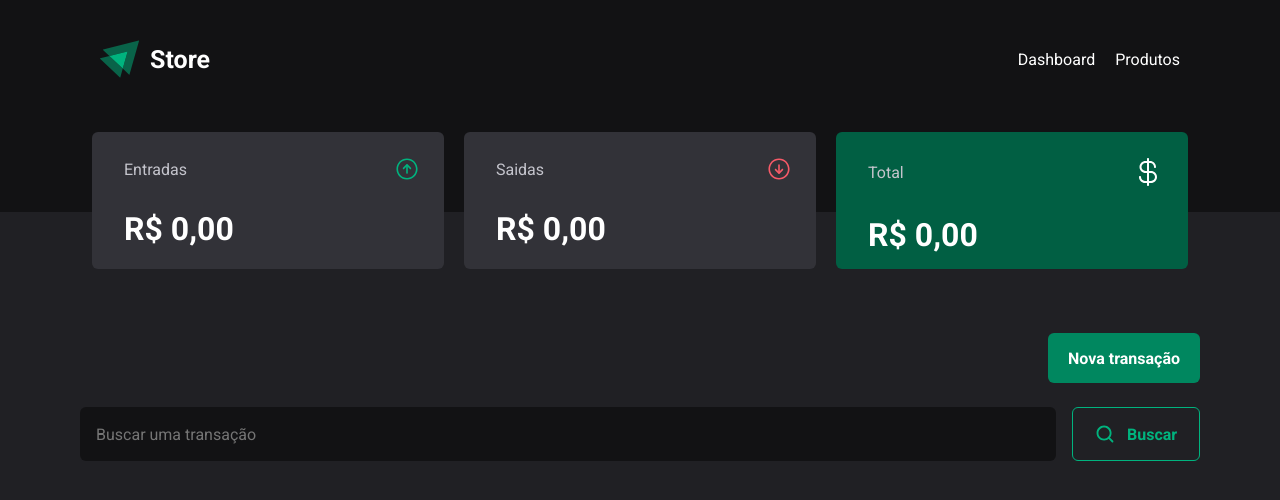
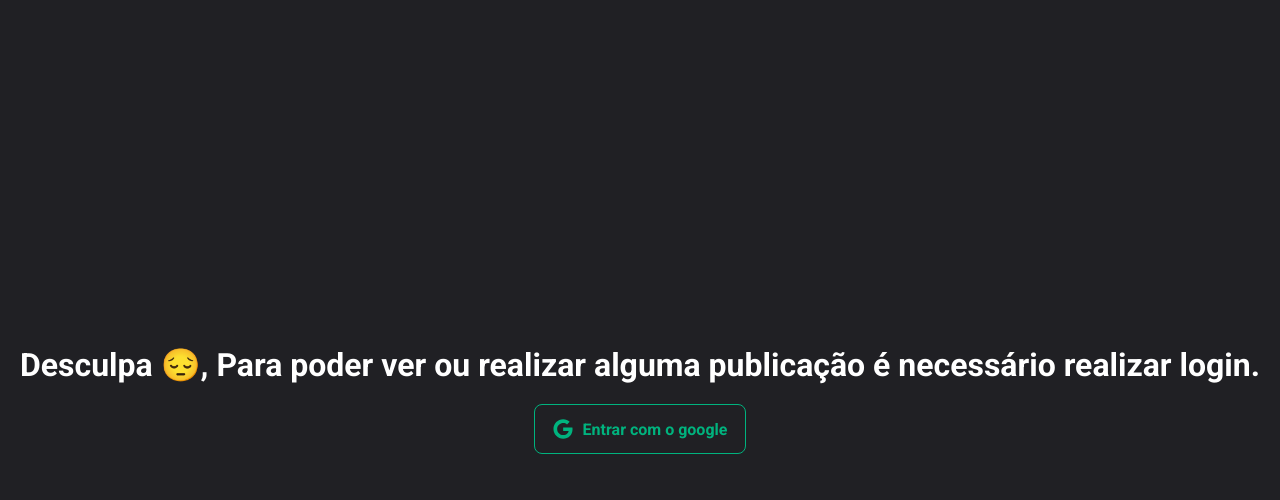
Before and after one commit to AndreFelipe97/store-front-end, a React (Vite) app: page / in a window 1280 px wide. Shown: the top 500 px of the page. Built offline with nearby package versions, Linux system fonts and the light colour scheme.

Commit message:
feat: create login page

```diff
--- a/package.json
+++ b/package.json
@@ -17,6 +17,7 @@
     "react": "^18.2.0",
     "react-dom": "^18.2.0",
     "react-hook-form": "^7.50.1",
+    "react-icons": "^5.0.1",
     "react-modal": "^3.16.1",
     "react-router-dom": "^6.22.1",
     "sass": "^1.70.0",
@@ -33,6 +34,7 @@
     "@storybook/test": "^7.6.12",
     "@types/react": "^18.2.43",
     "@types/react-dom": "^18.2.17",
+    "@types/react-icons": "^3.0.0",
     "@types/react-modal": "^3.16.3",
     "@typescript-eslint/eslint-plugin": "^6.14.0",
     "@typescript-eslint/parser": "^6.14.0",
--- a/src/App.tsx
+++ b/src/App.tsx
@@ -1,80 +1,8 @@
-import { useContext, useEffect, useState } from "react";
-import styles from "./App.module.scss";
-import { SearchTransactionButton } from "./components/Buttons/SearchTransaction";
-import { TotalCardValues } from "./components/Card/Total";
-import { TransactionCardValues } from "./components/Card/TransactionCardValues";
-import { Inputs } from "./components/Inputs";
-import { TransactionModal } from "./components/Modals/Transaction";
-import { TransactionTable } from "./components/Tables/TransactionTable";
-import { useForm } from "react-hook-form";
-import { Layout } from "./components/Layout";
-import { TransactionsContext } from "./contexts/Transactions";
-
-interface FormData {
-  search: string;
-}
-
-interface TransactionData {
-  id: number;
-  title: string;
-  value: number;
-  category: string;
-  type: string;
-  date: Date;
-}
+import Login from "./pages/login";
+import Dashbard from "./pages/dashboard";
 
 function App() {
-  const { deposit, withdraw, total } = useContext(TransactionsContext);
-  const { register, handleSubmit, watch } = useForm<FormData>();
-  const [dataFiltered, setDataFiltered] = useState([]);
-
-  useEffect(() => {
-    setDataFiltered([]);
-  }, [watch("search")]);
-
-  function onSubmit(data: FormData) {
-    const transactions = localStorage.getItem("transactions")
-      ? JSON.parse(String(localStorage.getItem("transactions")))
-      : [];
-    const filterTransactions = transactions.filter(
-      (transaction: TransactionData) =>
-        transaction.title.toLowerCase().includes(data.search.toLowerCase())
-    );
-    setDataFiltered(filterTransactions);
-  }
-
-  return (
-    <Layout>
-      <main className={styles["container"]}>
-        <div className={styles["content"]}>
-          <div className={styles["values-content"]}>
-            <TransactionCardValues
-              type="deposit"
-              title="Entradas"
-              value={deposit}
-            />
-            <TransactionCardValues
-              type="withdraw"
-              title="Saidas"
-              value={withdraw}
-            />
-            <TotalCardValues value={total} />
-          </div>
-          <div className={styles["new-transaction-button"]}>
-            <TransactionModal />
-          </div>
-          <form className={styles["search"]} onSubmit={handleSubmit(onSubmit)}>
-            <Inputs
-              label="Buscar uma transação"
-              register={{ ...register("search") }}
-            />
-            <SearchTransactionButton disabled={!watch("search")} />
-          </form>
-          <TransactionTable dataFiltered={dataFiltered} />
-        </div>
-      </main>
-    </Layout>
-  );
+  return <>{true ? <Login /> : <Dashbard />}</>;
 }
 
 export default App;
--- /dev/null
+++ b/src/pages/dashboard/Dashboard.module.scss
@@ -0,0 +1,46 @@
+.container {
+  display: flex;
+  justify-content: center;
+  align-items: center;
+  margin-top: -80px;
+  width: 100%;
+
+  .content {
+    display: flex;
+    justify-content: center;
+    align-items: center;
+    flex-direction: column;
+    max-width: 1120px;
+
+    .values-content {
+      display: flex;
+      justify-content: center;
+      align-items: center;
+      flex-direction: row;
+      gap: 2rem;
+
+      @media (max-width: 600px) {
+        flex-direction: column;
+      }
+    }
+
+    .new-transaction-button {
+      display: flex;
+      justify-content: flex-end;
+      align-items: center;
+      width: 100%;
+      margin-top: 6.4rem;
+      margin-bottom: 2.4rem;
+    }
+
+    .search {
+      display: flex;
+      justify-content: center;
+      align-items: center;
+      flex-direction: row;
+      width: 100%;
+      gap: 1.6rem;
+      margin-bottom: 2.4rem;
+    }
+  }
+}
--- /dev/null
+++ b/src/pages/dashboard/index.tsx
@@ -0,0 +1,80 @@
+import { useContext, useEffect, useState } from "react";
+import { TransactionsContext } from "../../contexts/Transactions";
+import { useForm } from "react-hook-form";
+import { Layout } from "../../components/Layout";
+import { TransactionCardValues } from "../../components/Card/TransactionCardValues";
+import { TotalCardValues } from "../../components/Card/Total";
+import { TransactionModal } from "../../components/Modals/Transaction";
+import { Inputs } from "../../components/Inputs";
+import { SearchTransactionButton } from "../../components/Buttons/SearchTransaction";
+import { TransactionTable } from "../../components/Tables/TransactionTable";
+
+import styles from "./Dashboard.module.scss";
+
+interface FormData {
+  search: string;
+}
+
+interface TransactionData {
+  id: number;
+  title: string;
+  value: number;
+  category: string;
+  type: string;
+  date: Date;
+}
+
+export default function Dashbard() {
+  const { deposit, withdraw, total } = useContext(TransactionsContext);
+  const { register, handleSubmit, watch } = useForm<FormData>();
+  const [dataFiltered, setDataFiltered] = useState([]);
+
+  useEffect(() => {
+    setDataFiltered([]);
+    // eslint-disable-next-line react-hooks/exhaustive-deps
+  }, [watch("search")]);
+
+  function onSubmit(data: FormData) {
+    const transactions = localStorage.getItem("transactions")
+      ? JSON.parse(String(localStorage.getItem("transactions")))
+      : [];
+    const filterTransactions = transactions.filter(
+      (transaction: TransactionData) =>
+        transaction.title.toLowerCase().includes(data.search.toLowerCase())
+    );
+    setDataFiltered(filterTransactions);
+  }
+
+  return (
+    <Layout>
+      <main className={styles["container"]}>
+        <div className={styles["content"]}>
+          <div className={styles["values-content"]}>
+            <TransactionCardValues
+              type="deposit"
+              title="Entradas"
+              value={deposit}
+            />
+            <TransactionCardValues
+              type="withdraw"
+              title="Saidas"
+              value={withdraw}
+            />
+            <TotalCardValues value={total} />
+          </div>
+          <div className={styles["new-transaction-button"]}>
+            <TransactionModal />
+          </div>
+          <form className={styles["search"]} onSubmit={handleSubmit(onSubmit)}>
+            <Inputs
+              label="Buscar uma transação"
+              register={{ ...register("search") }}
+            />
+            <SearchTransactionButton disabled={!watch("search")} />
+          </form>
+          <TransactionTable dataFiltered={dataFiltered} />
+        </div>
+      </main>
+    </Layout>
+  );
+}
--- /dev/null
+++ b/src/pages/login/Login.module.scss
@@ -0,0 +1,36 @@
+.login-container {
+  display: flex;
+  justify-content: center;
+  align-items: center;
+  flex-direction: column;
+  height: 100vh;
+  gap: 20px;
+}
+
+.login-button {
+  display: flex;
+  justify-content: center;
+  align-items: center;
+  gap: 1rem;
+  background-color: transparent;
+  width: 21.2rem;
+  height: 5rem;
+  border: 1px solid #00b37e;
+  border-radius: 8px;
+
+  font-size: 1.6rem;
+  color: #00b37e;
+  font-weight: 700;
+
+  text-decoration: none;
+
+  svg {
+    color: #00b37e;
+    height: 2rem;
+    width: 2rem;
+  }
+
+  @media (max-width: 520px) {
+    width: 100%;
+  }
+}
--- /dev/null
+++ b/src/pages/login/index.tsx
@@ -0,0 +1,18 @@
+import { FaGoogle } from "react-icons/fa";
+import styles from "./Login.module.scss";
+
+export default function Login() {
+  return (
+    <div className={styles["login-container"]}>
+      <div>
+        <h1>
+          Desculpa 😔, Para poder ver ou realizar alguma publicação é necessário
+          realizar login.
+        </h1>
+      </div>
+      <button className={styles["login-button"]}>
+        <FaGoogle /> Entrar com o google
+      </button>
+    </div>
+  );
+}
```
Also changed, not shown: 1 other file (tests, documents, lock files or other folders).
